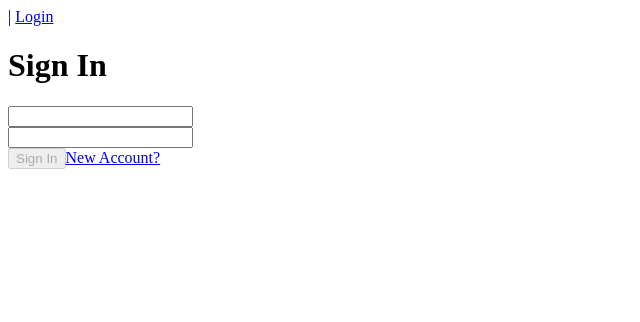
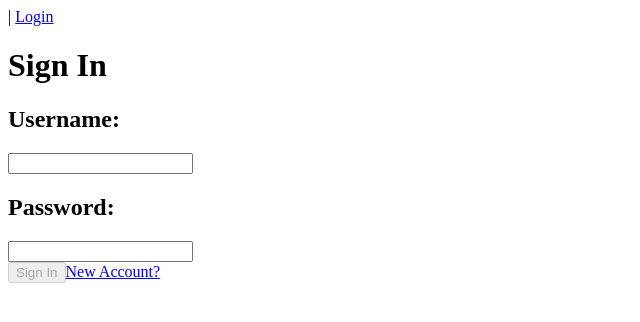
Before and after one commit to TrioBlog/TrioBlog, a Vue app in the folder client/: page /signin in a window 1280 px wide. Shown: the top 322 px of the page, without its empty margins (0-640 px from the left). Built offline with nearby package versions, Linux system fonts and the light colour scheme.

Commit message:
names edited

```diff
--- a/client/src/page/SignIn.vue
+++ b/client/src/page/SignIn.vue
@@ -3,9 +3,11 @@
     <h1>Sign In</h1>
     <form @submit.prevent="onSubmit" >
       <div>
+        <h2>Username:</h2>
         <input type="username" :value="username" @input="handleChange"  />
       </div>
       <div>
+        <h2>Password:</h2>
         <input type="password" :value="password" @input="handlePass" />
       </div>
       <button type="submit" :disabled="username ==='' || password === ''">Sign In</button>
--- a/client/src/page/SignUp.vue
+++ b/client/src/page/SignUp.vue
@@ -3,9 +3,11 @@
     <h1>Sign Up</h1>
     <form @submit.prevent="onSubmit">
     <div>
+      <h2>Username:</h2>
        <input type="email" :value="username" @input="handleChange" />
     </div>
     <div>
+      <h2>Password:</h2>
        <input type="password" :value="password" @input="handlePass" />
     </div>
     <button type="submit" :disabled="username ==='' || password === ''">SignUp</button>
```
